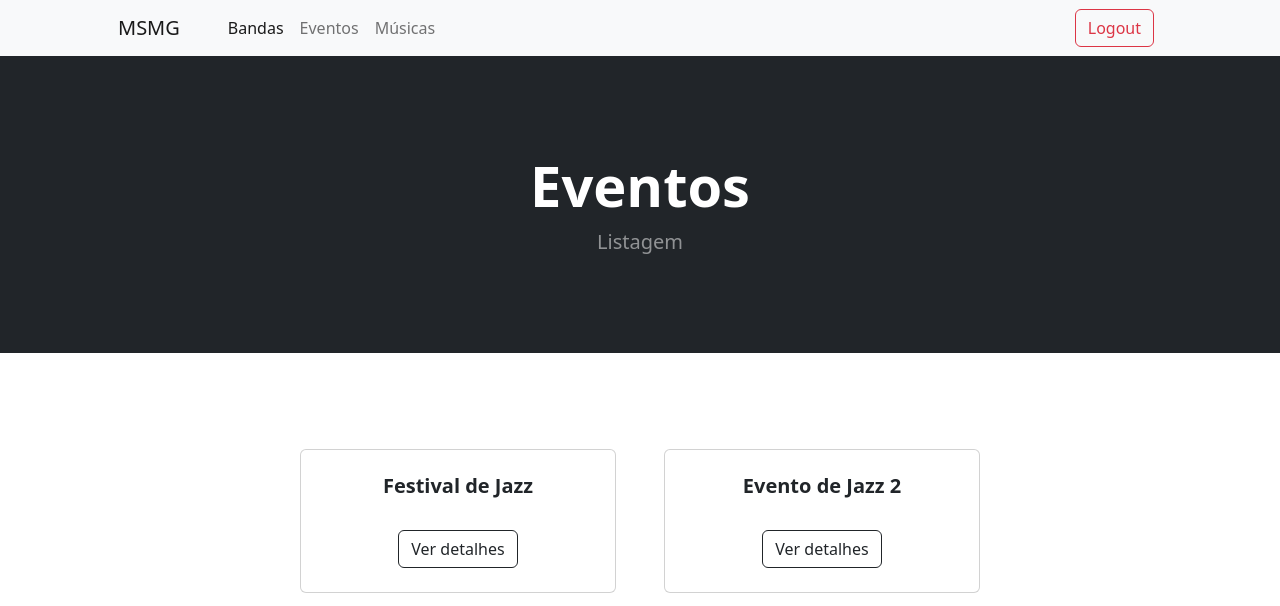
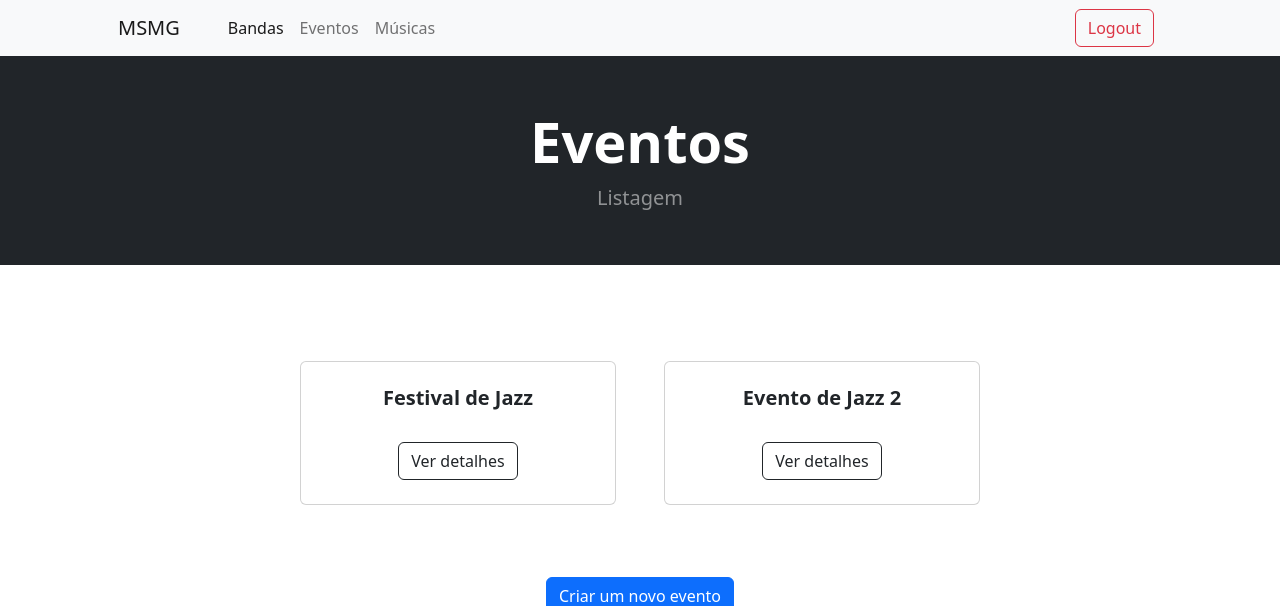
Before and after one commit to Liezy/MSMG, a Django app: page /eventos/ in a window 1280 px wide. Shown: the top 606 px of the page. Run offline with Django 5.2, Linux system fonts and the light colour scheme; a user stored in the database is signed in; data comes from the database, SQL or seed files in the repository; both versions use the stored data as it was after the commit; some libraries are stand-ins or nearby versions.

Commit message:
atualizando as telas

```diff
--- a/templates/banda/banda_lista.html
+++ b/templates/banda/banda_lista.html
@@ -15,7 +15,7 @@
 {% block conteudo %}
 
 <!-- Header -->
-<header class="bg-dark py-5">
+<header class="bg-dark py-1">
   <div class="container px-4 px-lg-5 my-5">
     <div class="text-center text-white">
       <h1 class="display-4 fw-bolder">Bandas</h1>
--- a/templates/eventos/evento_lista.html
+++ b/templates/eventos/evento_lista.html
@@ -6,7 +6,7 @@
 {% block conteudo %}
 
         <!-- Header-->
-        <header class="bg-dark py-5">
+        <header class="bg-dark py-1">
             <div class="container px-4 px-lg-5 my-5">
                 <div class="text-center text-white">
                     <h1 class="display-4 fw-bolder">Eventos</h1>
--- a/templates/musicas/musica_lista.html
+++ b/templates/musicas/musica_lista.html
@@ -3,7 +3,7 @@
 {% block title %}Lista de Músicas{% endblock %}
 
 {% block conteudo %}
-<header class="bg-dark py-5">
+<header class="bg-dark py-1">
     <div class="container px-4 px-lg-5 my-5">
         <div class="text-center text-white">
             <h1 class="display-4 fw-bolder">Músicas</h1>
```
Also changed, not shown: db.sqlite3.
